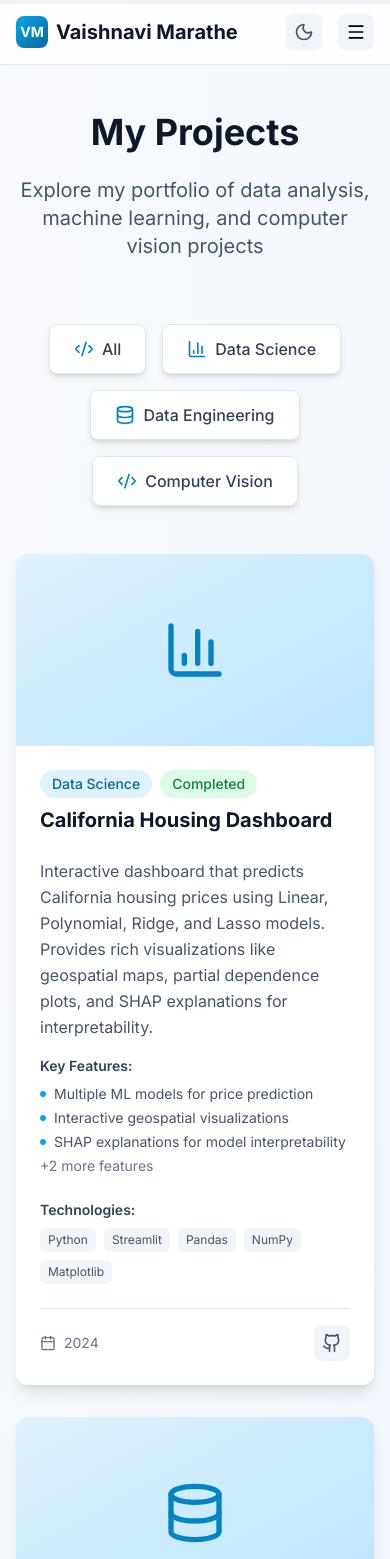
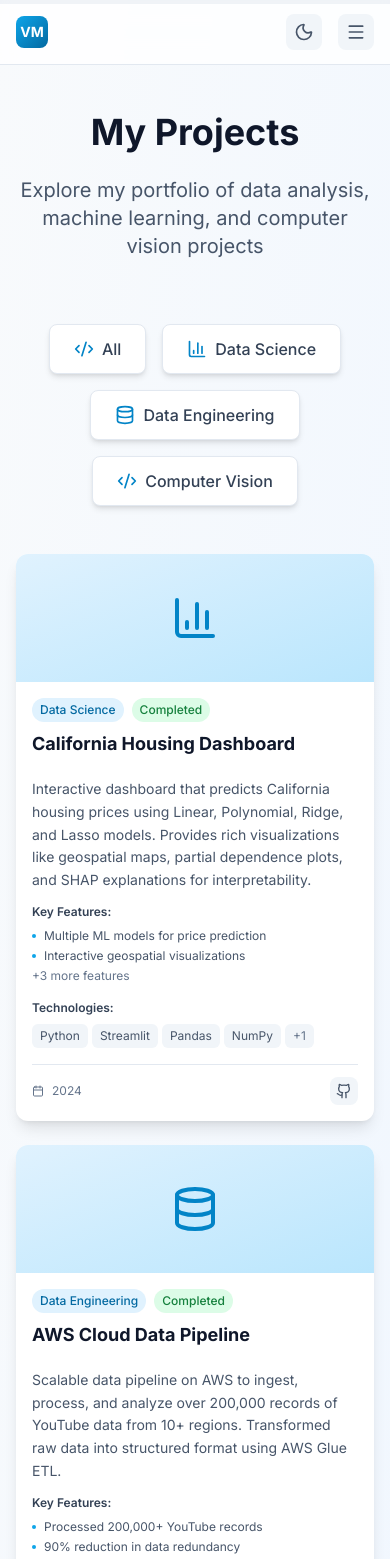
Before and after one commit to vaishnavimarathe21/vaishnavi-portfolio-website, a React (Vite) app: page /projects in a window 390 px wide. Shown: the top 1559 px of the page. Built offline with nearby package versions, Linux system fonts and the light colour scheme.

Commit message:
header fix

```diff
--- a/src/components/Footer.tsx
+++ b/src/components/Footer.tsx
@@ -135,7 +135,7 @@ const Footer = () => {
             © {currentYear} Vaishnavi Marathe. All rights reserved.
           </p>
           <p className="text-slate-400 text-sm mt-2 sm:mt-0">
-            Built with React, TypeScript & Tailwind CSS
+            Built with ❤️ by Vaishnavi Marathe using React, TypeScript & Tailwind CSS
           </p>
         </div>
       </div>
--- a/src/components/Header.tsx
+++ b/src/components/Header.tsx
@@ -1,4 +1,4 @@
-import { useState, useEffect } from 'react'
+import { useState, useEffect, useRef } from 'react'
 import { Link, useLocation } from 'react-router-dom'
 import { motion, AnimatePresence } from 'framer-motion'
 import { Menu, X, Sun, Moon } from 'lucide-react'
@@ -7,6 +7,7 @@ const Header = () => {
   const [isOpen, setIsOpen] = useState(false)
   const [isDark, setIsDark] = useState(false)
   const location = useLocation()
+  const menuRef = useRef<HTMLDivElement>(null)
 
   const navItems = [
     { name: 'Home', path: '/' },
@@ -26,6 +27,23 @@ const Header = () => {
     }
   }, [])
 
+  // Handle click outside to close mobile menu
+  useEffect(() => {
+    const handleClickOutside = (event: MouseEvent) => {
+      if (menuRef.current && !menuRef.current.contains(event.target as Node)) {
+        setIsOpen(false)
+      }
+    }
+
+    if (isOpen) {
+      document.addEventListener('mousedown', handleClickOutside)
+    }
+
+    return () => {
+      document.removeEventListener('mousedown', handleClickOutside)
+    }
+  }, [isOpen])
+
   const toggleTheme = () => {
     const newTheme = !isDark
     setIsDark(newTheme)
@@ -39,8 +57,18 @@ const Header = () => {
     }
   }
 
+  // Handle mobile menu hover
+  const handleMouseEnter = () => {
+    setIsOpen(true)
+  }
+
+  const handleMouseLeave = () => {
+    setIsOpen(false)
+  }
+
   return (
     <motion.header
+      ref={menuRef}
       initial={{ y: -100 }}
       animate={{ y: 0 }}
       className="fixed top-0 left-0 right-0 z-50 bg-white/80 dark:bg-slate-900/80 backdrop-blur-md border-b border-slate-200 dark:border-slate-700"
@@ -55,8 +83,9 @@ const Header = () => {
             >
               <span className="text-white font-bold text-sm">VM</span>
             </motion.div>
-            <span className="text-xl font-bold text-slate-900 dark:text-white">
+            <span className="text-xl font-bold text-slate-900 dark:text-white hidden sm:block relative group cursor-pointer">
               Vaishnavi Marathe
+              <div className="absolute bottom-0 left-0 h-1 bg-gradient-to-r from-primary-500 via-primary-600 to-primary-700 rounded-full w-0 opacity-0 group-hover:w-full group-hover:opacity-100 transition-all duration-700 ease-out" />
             </span>
           </Link>
 
@@ -100,9 +129,15 @@ const Header = () => {
 
             <button
               onClick={() => setIsOpen(!isOpen)}
+              onMouseEnter={handleMouseEnter}
+              onMouseLeave={handleMouseLeave}
               className="md:hidden p-2 rounded-lg bg-slate-100 dark:bg-slate-800 hover:bg-slate-200 dark:hover:bg-slate-700 transition-colors duration-200"
             >
-              {isOpen ? <X className="w-5 h-5" /> : <Menu className="w-5 h-5" />}
+              {isOpen ? (
+                <X className="w-5 h-5 text-slate-600 dark:text-slate-300" />
+              ) : (
+                <Menu className="w-5 h-5 text-slate-600 dark:text-slate-300" />
+              )}
             </button>
           </div>
         </div>
@@ -114,6 +149,8 @@ const Header = () => {
               initial={{ opacity: 0, height: 0 }}
               animate={{ opacity: 1, height: 'auto' }}
               exit={{ opacity: 0, height: 0 }}
+              onMouseEnter={handleMouseEnter}
+              onMouseLeave={handleMouseLeave}
               className="md:hidden border-t border-slate-200 dark:border-slate-700"
             >
               <nav className="py-4 space-y-2">
--- a/src/pages/Projects.tsx
+++ b/src/pages/Projects.tsx
@@ -154,7 +154,7 @@ const Projects = () => {
           initial="hidden"
           whileInView="visible"
           viewport={{ once: true }}
-          className="grid grid-cols-1 lg:grid-cols-2 gap-8"
+          className="grid grid-cols-1 md:grid-cols-2 lg:grid-cols-3 gap-6"
         >
           {projects.map((project) => {
             const CategoryIcon = getCategoryIcon(project.category)
@@ -166,61 +166,61 @@ const Projects = () => {
                 className="bg-white dark:bg-slate-800 rounded-xl shadow-lg hover:shadow-xl transition-all duration-300 overflow-hidden"
               >
                 {/* Project Image */}
-                <div className="h-48 bg-gradient-to-br from-primary-100 to-primary-200 dark:from-primary-900 dark:to-primary-800 flex items-center justify-center">
-                  <CategoryIcon className="w-16 h-16 text-primary-600 dark:text-primary-400" />
+                <div className="h-32 bg-gradient-to-br from-primary-100 to-primary-200 dark:from-primary-900 dark:to-primary-800 flex items-center justify-center">
+                  <CategoryIcon className="w-12 h-12 text-primary-600 dark:text-primary-400" />
                 </div>
 
                 {/* Project Content */}
-                <div className="p-6">
+                <div className="p-4">
                   {/* Header */}
-                  <div className="flex items-start justify-between mb-4">
+                  <div className="flex items-start justify-between mb-3">
                     <div className="flex-1">
                       <div className="flex items-center space-x-2 mb-2">
-                        <span className="px-3 py-1 bg-primary-100 dark:bg-primary-900 text-primary-700 dark:text-primary-300 text-sm font-medium rounded-full">
+                        <span className="px-2 py-1 bg-primary-100 dark:bg-primary-900 text-primary-700 dark:text-primary-300 text-xs font-medium rounded-full">
                           {project.category}
                         </span>
-                        <span className="px-3 py-1 bg-green-100 dark:bg-green-900 text-green-700 dark:text-green-300 text-sm font-medium rounded-full">
+                        <span className="px-2 py-1 bg-green-100 dark:bg-green-900 text-green-700 dark:text-green-300 text-xs font-medium rounded-full">
                           {project.status}
                         </span>
                       </div>
-                      <h3 className="text-xl font-bold text-slate-900 dark:text-white mb-2">
+                      <h3 className="text-lg font-bold text-slate-900 dark:text-white mb-2">
                         {project.title}
                       </h3>
                     </div>
                   </div>
 
                   {/* Description */}
-                  <p className="text-slate-600 dark:text-slate-300 mb-4 leading-relaxed">
+                  <p className="text-slate-600 dark:text-slate-300 mb-3 leading-relaxed text-sm">
                     {project.description}
                   </p>
 
                   {/* Features */}
-                  <div className="mb-6">
-                    <h4 className="text-sm font-semibold text-slate-700 dark:text-slate-300 mb-2">
+                  <div className="mb-4">
+                    <h4 className="text-xs font-semibold text-slate-700 dark:text-slate-300 mb-2">
                       Key Features:
                     </h4>
                     <ul className="space-y-1">
-                      {project.features.slice(0, 3).map((feature, idx) => (
-                        <li key={idx} className="text-sm text-slate-600 dark:text-slate-400 flex items-center">
-                          <span className="w-1.5 h-1.5 bg-primary-500 rounded-full mr-2"></span>
+                      {project.features.slice(0, 2).map((feature, idx) => (
+                        <li key={idx} className="text-xs text-slate-600 dark:text-slate-400 flex items-center">
+                          <span className="w-1 h-1 bg-primary-500 rounded-full mr-2"></span>
                           {feature}
                         </li>
                       ))}
-                      {project.features.length > 3 && (
-                        <li className="text-sm text-slate-500 dark:text-slate-500">
-                          +{project.features.length - 3} more features
+                      {project.features.length > 2 && (
+                        <li className="text-xs text-slate-500 dark:text-slate-500">
+                          +{project.features.length - 2} more features
                         </li>
                       )}
                     </ul>
                   </div>
 
                   {/* Technologies */}
-                  <div className="mb-6">
-                    <h4 className="text-sm font-semibold text-slate-700 dark:text-slate-300 mb-2">
+                  <div className="mb-4">
+                    <h4 className="text-xs font-semibold text-slate-700 dark:text-slate-300 mb-2">
                       Technologies:
                     </h4>
-                    <div className="flex flex-wrap gap-2">
-                      {project.technologies.map((tech, idx) => (
+                    <div className="flex flex-wrap gap-1">
+                      {project.technologies.slice(0, 4).map((tech, idx) => (
                         <span
                           key={idx}
                           className="px-2 py-1 bg-slate-100 dark:bg-slate-700 text-slate-600 dark:text-slate-300 text-xs rounded-md"
@@ -228,16 +228,21 @@ const Projects = () => {
                           {tech}
                         </span>
                       ))}
+                      {project.technologies.length > 4 && (
+                        <span className="px-2 py-1 bg-slate-100 dark:bg-slate-700 text-slate-500 dark:text-slate-500 text-xs rounded-md">
+                          +{project.technologies.length - 4}
+                        </span>
+                      )}
                     </div>
                   </div>
 
                   {/* Footer */}
-                  <div className="flex items-center justify-between pt-4 border-t border-slate-200 dark:border-slate-700">
-                    <div className="flex items-center space-x-2 text-sm text-slate-500 dark:text-slate-400">
-                      <Calendar className="w-4 h-4" />
+                  <div className="flex items-center justify-between pt-3 border-t border-slate-200 dark:border-slate-700">
+                    <div className="flex items-center space-x-2 text-xs text-slate-500 dark:text-slate-400">
+                      <Calendar className="w-3 h-3" />
                       <span>{project.date}</span>
                     </div>
-                    <div className="flex space-x-3">
+                    <div className="flex space-x-2">
                       {project.githubUrl && (
                         <motion.a
                           href={project.githubUrl}
@@ -245,9 +250,9 @@ const Projects = () => {
                           rel="noopener noreferrer"
                           whileHover={{ scale: 1.1 }}
                           whileTap={{ scale: 0.95 }}
-                          className="p-2 bg-slate-100 dark:bg-slate-700 hover:bg-slate-200 dark:hover:bg-slate-600 rounded-lg transition-colors duration-200"
+                          className="p-1.5 bg-slate-100 dark:bg-slate-700 hover:bg-slate-200 dark:hover:bg-slate-600 rounded-lg transition-colors duration-200"
                         >
-                          <Github className="w-5 h-5 text-slate-600 dark:text-slate-300" />
+                          <Github className="w-4 h-4 text-slate-600 dark:text-slate-300" />
                         </motion.a>
                       )}
                       {project.liveUrl && (
@@ -257,9 +262,9 @@ const Projects = () => {
                           rel="noopener noreferrer"
                           whileHover={{ scale: 1.1 }}
                           whileTap={{ scale: 0.95 }}
-                          className="p-2 bg-primary-100 dark:bg-primary-900 hover:bg-primary-200 dark:hover:bg-primary-800 rounded-lg transition-colors duration-200"
+                          className="p-1.5 bg-primary-100 dark:bg-primary-900 hover:bg-primary-200 dark:hover:bg-primary-800 rounded-lg transition-colors duration-200"
                         >
-                          <ExternalLink className="w-5 h-5 text-primary-600 dark:text-primary-400" />
+                          <ExternalLink className="w-4 h-4 text-primary-600 dark:text-primary-400" />
                         </motion.a>
                       )}
                     </div>
```
Also changed, not shown: src/pages/About.tsx (+56 -52 lines).
